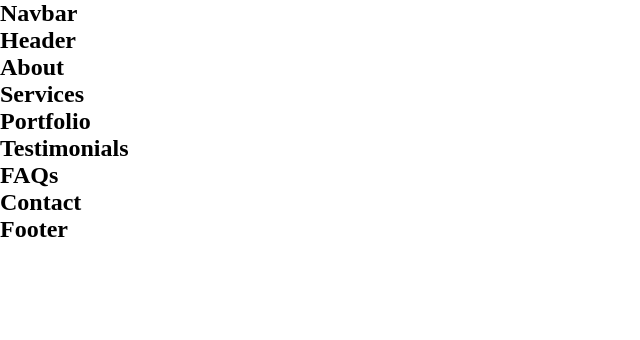
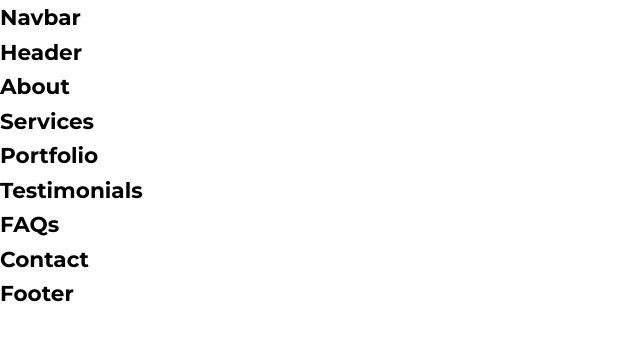
Before and after one commit to andydangit/ProfileV2, a React (Create React App) app: page / in a window 1280 px wide. Shown: the top 340 px of the page, without its empty margins (0-640 px from the left). Built offline with nearby package versions, Linux system fonts and the light colour scheme.

Commit message:
Set font style, height and size

```diff
--- a/src/index.css
+++ b/src/index.css
@@ -36,3 +36,9 @@
 html{
     scroll-behavior: smooth;
 }
+
+body{
+    font-family: 'Montserrat', sans-serif;
+    line-height: 1.6;
+    font-size: 0.9rem;
+}
```
